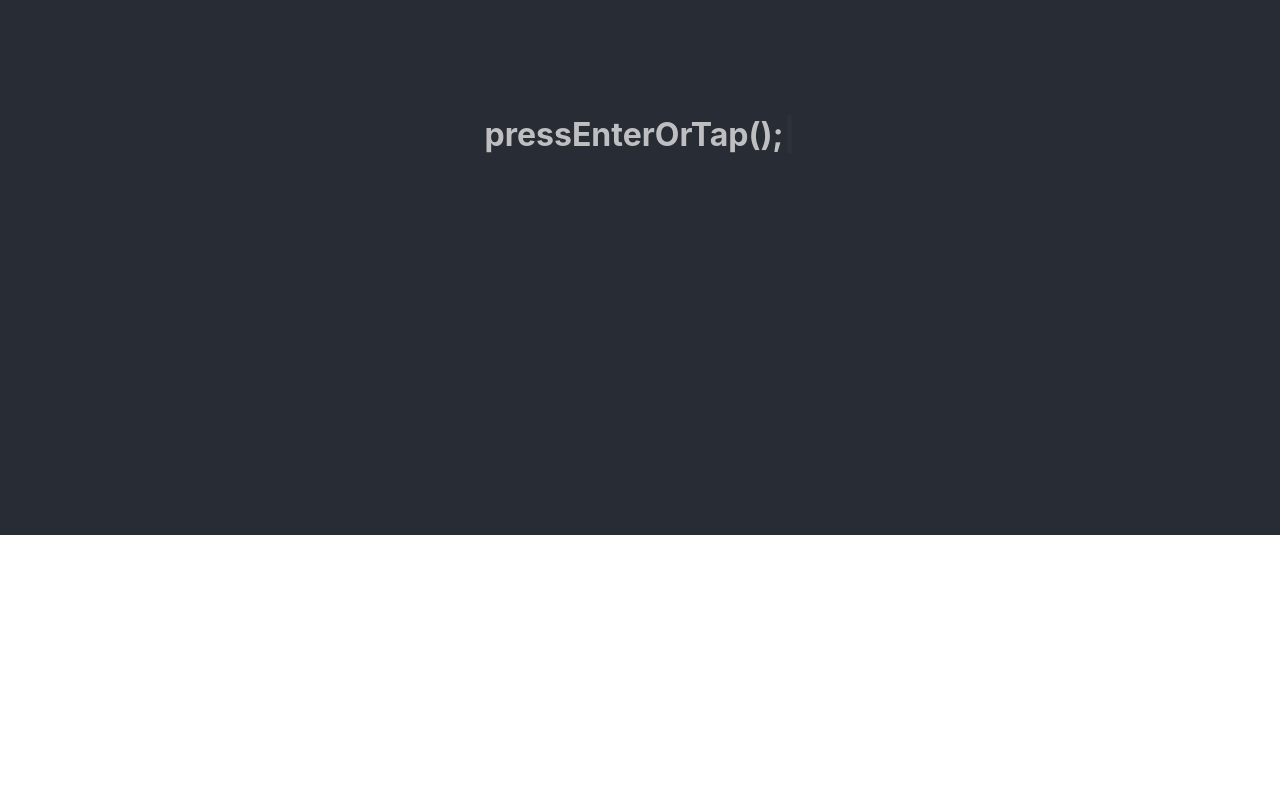
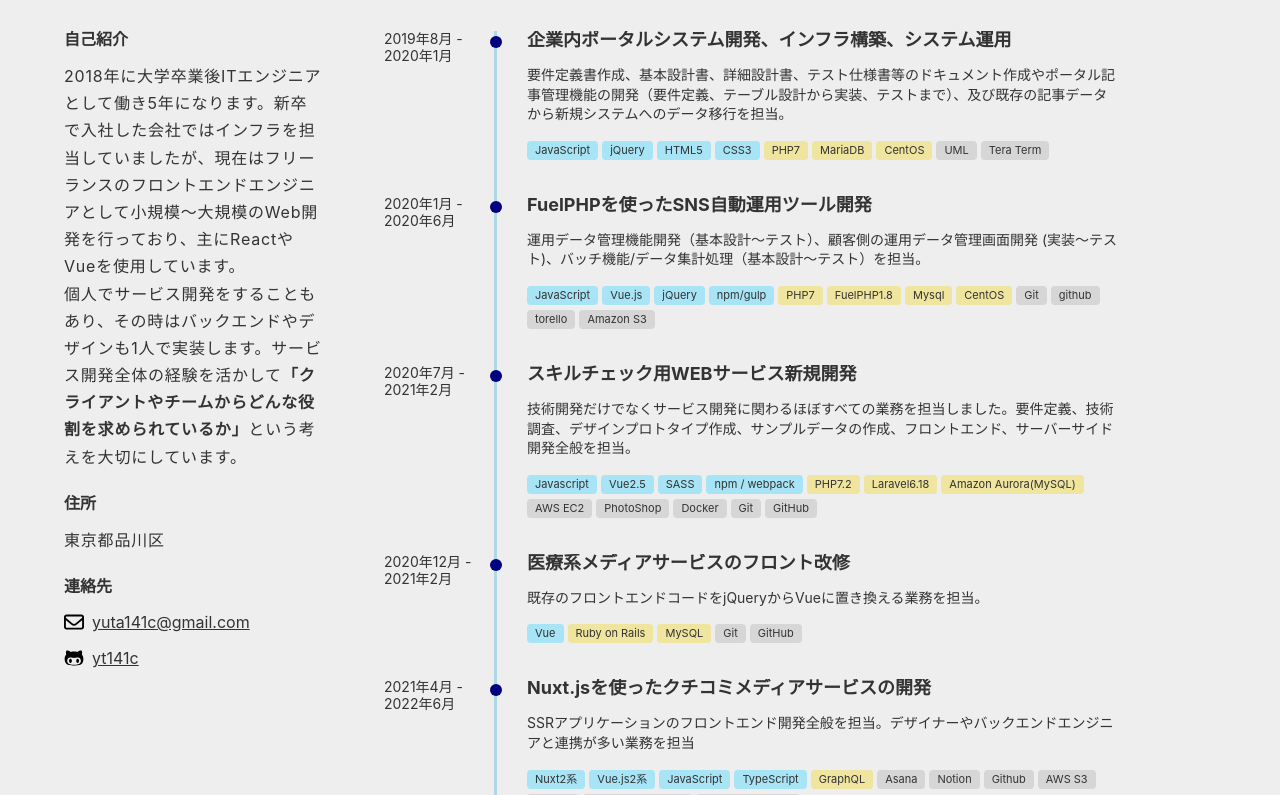
Before and after one commit to yt141c/my_profile_plane_react, a React (Create React App) app: page / in a window 1280 px wide. Shown: the part 265-1060 px from the top of the page. Before the commit the page ends 800 px from the top, so only its background shows below. Built offline with nearby package versions, Linux system fonts and the light colour scheme.

Commit message:
オープニングの調整/内容の変更

```diff
--- a/src/App.tsx
+++ b/src/App.tsx
@@ -1,13 +1,9 @@
-import { useContext } from 'react';
-
 import './App.css';
 
-import { PageProvider, PageContext } from './context/page.context';
+import { PageProvider } from './context/page.context';
 import AppOuter from './components/app-outer/app-outer.component';
 
 function App() {
-  const { state } = useContext(PageContext);
-  console.log('app', state);
   return (
     <div className="App">
       <PageProvider>
--- a/src/components/opening/opening.component.tsx
+++ b/src/components/opening/opening.component.tsx
@@ -1,13 +1,12 @@
-// src/components/opening/opening.component.tsx
-
 import React, { useEffect, useContext, Dispatch, FC } from 'react';
 import { OpeningComponent } from './opening.styles';
 import { PageContext, PageAction } from '../../context/page.context';
 
 const PRESSED_KEY_TYPE = 'Enter';
-const SHOWED_STRING = 'pressEnterOrTap();';
+const SHOWED_STRING = 'showMyProfile();';
 const TYPING_SPEED = 150;
 const WAITING_TIME_FOR_ENABLE_SCROLL = 1400;
+const AUTO_PRESS_DELAY = 1500; // タイプライター完了後の自動エンター押下までの待機時間
 
 const useAnimeEvent = ({
   isAnimeFinished,
@@ -31,6 +30,12 @@ const useAnimeEvent = ({
   };
 
   useEffect(() => {
+    if (isAnimeFinished && !isPressedEnter) {
+      setTimeout(() => {
+        triggerEvent();
+      }, AUTO_PRESS_DELAY);
+    }
+
     const handleKeyDown = (event: KeyboardEvent) => {
       if (event.key === PRESSED_KEY_TYPE) {
         triggerEvent();
--- a/src/components/profile/profile.component.tsx
+++ b/src/components/profile/profile.component.tsx
@@ -31,7 +31,9 @@ const Profile: FC = () => {
             <p>
               2018年に大学卒業後ITエンジニアとして働き5年になります。新卒で入社した会社ではインフラを担当していましたが、現在はフリーランスのフロントエンドエンジニアとして小規模〜大規模のWeb開発を行っており、主にReactやVueを使用しています。
               <br />
-              また0から1のサービス開発ではバックエンドやデザインも1人で実装することがあり、その経験を活かしてクライアント様やチームメンバーとのコミュニケーションを大切にしながら、ユーザー目線での開発を心がけています。
+              個人でサービス開発をすることもあり、その時はバックエンドやデザインも1人で実装します。サービス開発全体の経験を活かして
+              <b>「クライアントやチームからどんな役割を求められているか」</b>
+              という考えを大切にしています。
               <br />
             </p>
           </div>
--- a/src/components/profile/profile.styles.tsx
+++ b/src/components/profile/profile.styles.tsx
@@ -99,6 +99,9 @@ export const Introduce = styled.div`
     margin-bottom: 24px;
     letter-spacing: 0.05em;
     line-height: 1.7;
+    & b {
+      font-weight: bold;
+    }
   }
   li {
     width: auto;
@@ -136,6 +139,9 @@ export const Introduce = styled.div`
       margin-bottom: 24px;
       letter-spacing: 0.05em;
       line-height: 1.7;
+      & b {
+        font-weight: bold;
+      }
     }
     li {
       cursor: pointer;
--- a/src/components/timeline/timelineData.json
+++ b/src/components/timeline/timelineData.json
@@ -75,6 +75,14 @@
         "front": ["Nuxt2系"],
         "back": ["Laravel9", "MySQL"]
       }
+    },
+    {
+      "date": "2023年10月 - 現在",
+      "title": "Reactの学習",
+      "description": "Reactのプロジェクトにも参画できるように学習を開始しました。実際に自身のポートフォリオサイトやアプリケーションをReactで開発しながらスキルを身に着けています。",
+      "tech": {
+        "front": ["React", "TypeScript", "Next.js"]
+      }
     }
   ]
 }
--- a/src/components/work/workData.json
+++ b/src/components/work/workData.json
@@ -9,9 +9,9 @@
         "imageAlt": "ディレマス"
       },
       "skills": {
-        "front": ["React", "Redux", "TypeScript", "Styled-Components", "Jest"],
-        "back": ["Laravel", "Mysql", "Firebase", "Stripe"],
-        "other": ["Git", "Netlify"]
+        "front": ["React", "Next", "TypeScript", "TailwindCSS", "Jest"],
+        "back": ["Laravel", "Mysql", "Firebase"],
+        "other": ["Git", "Vercel", "fly.io"]
       },
       "links": [
         {
@@ -19,7 +19,7 @@
           "url": "https://diremasu.com/"
         },
         {
-          "name": "Backend",
+          "name": "Frontend",
           "url": "https://github.com/yt141c/diremasu-next"
         }
       ]
```
